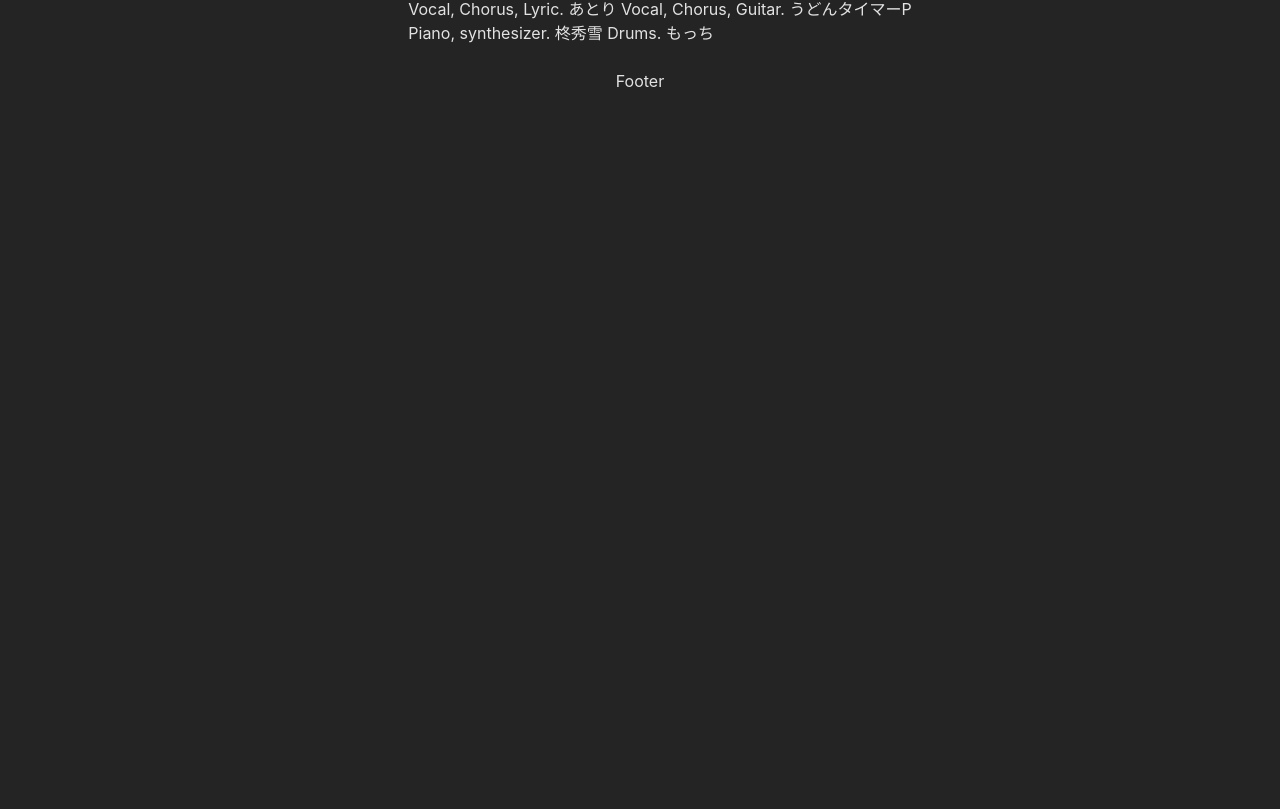
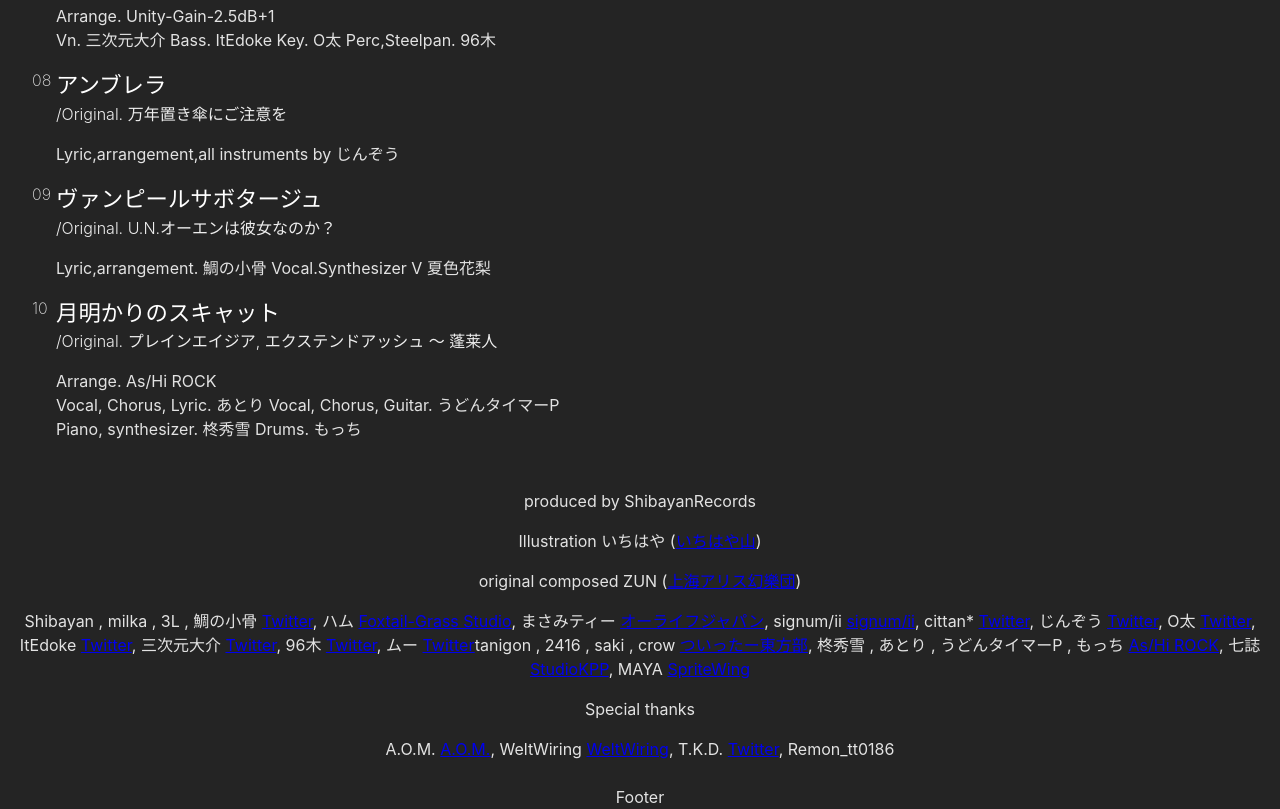
Before and after one commit to suhankins/bernies-toho-bossa-nova-12, a React (Vite) app: page / in a window 1280 px wide. Shown: the part 2356-3165 px from the top of the page. Before the commit the page ends 2449 px from the top, so only its background shows below. Built offline with nearby package versions, Linux system fonts and the light colour scheme.

Commit message:
added credits

```diff
--- a/src/App.tsx
+++ b/src/App.tsx
@@ -2,6 +2,8 @@ import { Footer } from './components/Footer/Footer';
 import { Hero } from './components/Hero/Hero';
 import { SongList } from './components/SongList/SongList';
 import { VideoEmbed } from './components/VideoEmbed/VideoEmbed';
+import { Credits } from './components/Credits/Credits';
+
 import './App.css';
 
 export function App() {
@@ -21,6 +23,9 @@ export function App() {
                 <section>
                     <SongList />
                 </section>
+                <section>
+                    <Credits />
+                </section>
             </main>
             <Footer />
         </div>
--- /dev/null
+++ b/src/components/Credits/Credits.css
@@ -0,0 +1,4 @@
+.album-credits {
+    width: 100%;
+    text-align: center;
+}
--- /dev/null
+++ b/src/components/Credits/Credits.tsx
@@ -0,0 +1,101 @@
+import './Credits.css';
+
+export function Credits() {
+    return (
+        <div className="album-credits">
+            <p>produced by ShibayanRecords</p>
+            <p>
+                Illustration いちはや (
+                <a href="https://ichihayasch.tumblr.com/" target="_blank">
+                    いちはや山
+                </a>
+                )
+            </p>
+            <p>
+                original composed ZUN (
+                <a href="http://www16.big.or.jp/~zun/" target="_blank">
+                    上海アリス幻樂団
+                </a>
+                )
+            </p>
+            <p>
+                Shibayan , milka , 3L , 鯛の小骨{' '}
+                <a href="https://twitter.com/ukobone" target="_blank">
+                    Twitter
+                </a>
+                , ハム{' '}
+                <a href="http://f-g-s.net" target="_blank">
+                    Foxtail-Grass Studio
+                </a>
+                , まさみティー{' '}
+                <a href="https://o-life.jp/" target="_blank">
+                    オーライフジャパン
+                </a>
+                , signum/ii{' '}
+                <a href="http://halfsignum.blog.fc2.com/" target="_blank">
+                    signum/ii
+                </a>
+                , cittan*{' '}
+                <a href="https://twitter.com/cittan" target="_blank">
+                    Twitter
+                </a>
+                , じんぞう{' '}
+                <a href="https://twitter.com/jinzo_59" target="_blank">
+                    Twitter
+                </a>
+                , O太{' '}
+                <a href="https://twitter.com/nohta130" target="_blank">
+                    Twitter
+                </a>
+                , ItEdoke{' '}
+                <a href="https://twitter.com/itedoke" target="_blank">
+                    Twitter
+                </a>
+                , 三次元大介{' '}
+                <a href="https://twitter.com/3_jigen_daisuke" target="_blank">
+                    Twitter
+                </a>
+                , 96木{' '}
+                <a href="https://twitter.com/96KI_DAMBIDUMBI" target="_blank">
+                    Twitter
+                </a>
+                , ムー{' '}
+                <a href="https://twitter.com/mwwtorianne" target="_blank">
+                    Twitter
+                </a>
+                tanigon , 2416 , saki , crow{' '}
+                <a href="https://tohobu.org/" target="_blank">
+                    ついったー東方部
+                </a>
+                , 柊秀雪 , あとり , うどんタイマーP , もっち{' '}
+                <a href="http://ashisoundworks.com" target="_blank">
+                    As/Hi ROCK
+                </a>
+                , 七誌{' '}
+                <a href="http://nanashi0089.com/studio_kpp/" target="_blank">
+                    StudioKPP
+                </a>
+                , MAYA{' '}
+                <a href="http://spritewing.com" target="_blank">
+                    SpriteWing
+                </a>
+            </p>
+            <p>Special thanks</p>
+            <p>
+                A.O.M.{' '}
+                <a href="https://aom-factory.jp/ " target="_blank">
+                    A.O.M.
+                </a>
+                , WeltWiring{' '}
+                <a href="https://www.weltwiring.com/" target="_blank">
+                    WeltWiring
+                </a>
+                , T.K.D.{' '}
+                <a href="https://twitter.com/_TKDrums_kousik" target="_blank">
+                    Twitter
+                </a>
+                , Remon_tt0186
+            </p>
+        </div>
+    );
+}
```
